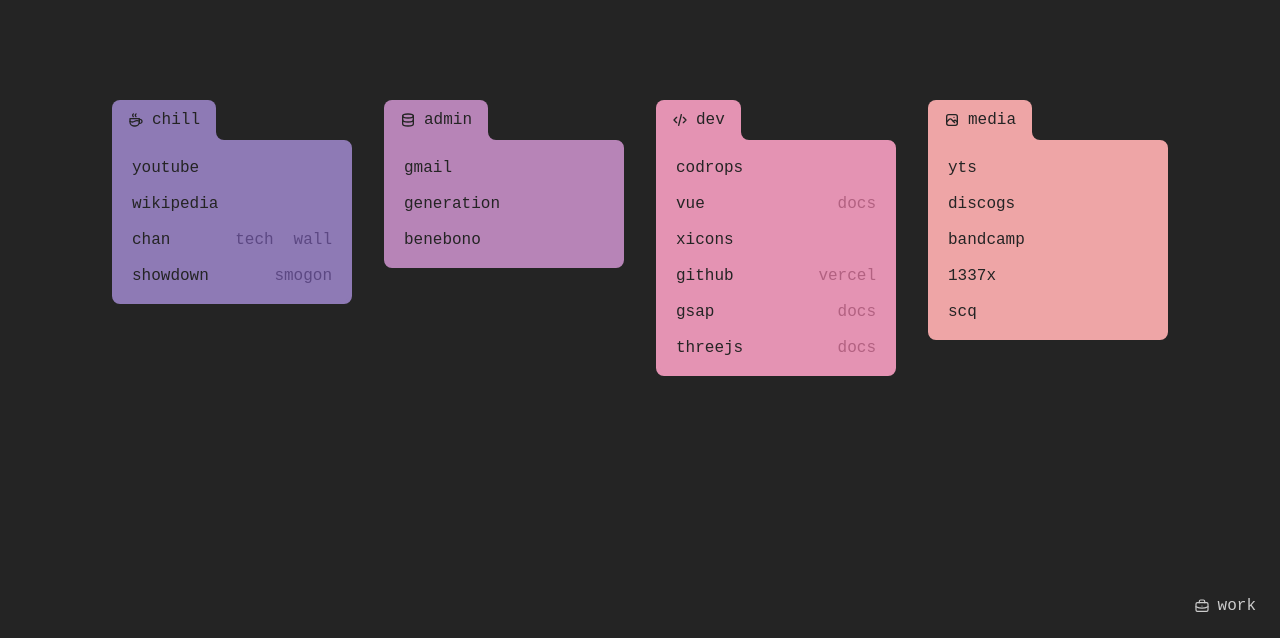
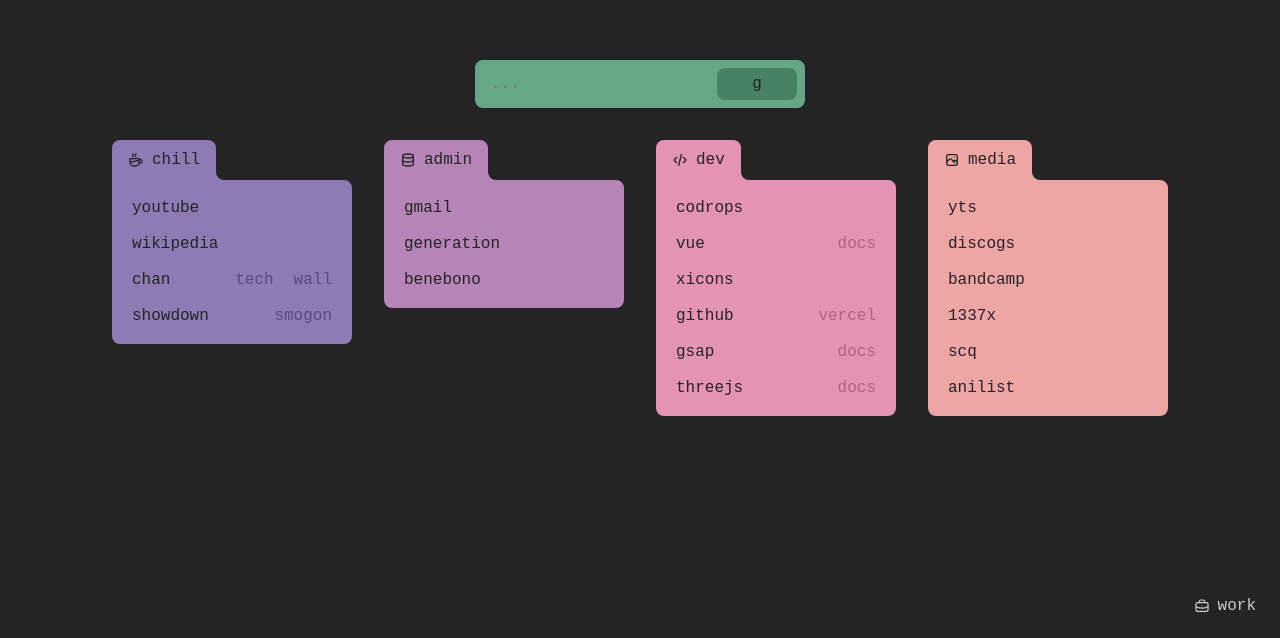
Before and after one commit to calamina/net, a Vue app: page / in a window 1280 px wide. Shown: the part 162-800 px from the top of the page. Built offline with nearby package versions, Linux system fonts and the light colour scheme; a web font is replaced by a local one.

Commit message:
add searchBar / remove searches from links / remove search in link sections

```diff
--- a/src/components/linkSection.vue
+++ b/src/components/linkSection.vue
@@ -1,6 +1,5 @@
 <script setup lang="ts">
 import type Link from '@/models/link'
-import { ref, type Ref } from 'vue'
 import { useStorage } from '@vueuse/core'
 
 const props = defineProps({
@@ -13,25 +12,10 @@
 const altColor = adjust(props.color ?? '#000', -20)
 const altColor2 = adjust(props.color ?? '#000', -50)
 
-console.debug(altColor)
-
 const flag = useStorage('work-active', false) // returns Ref<boolean>
 
-
-const activeSearch: Ref<number | null> = ref(null)
-
-const switchSearch = (index: number) => {
-  activeSearch.value !== index ? activeSearch.value = index : activeSearch.value = null
-  if(activeSearch.value == index) {
-    setTimeout(() => {
-      const input = document.getElementById('search' + index) as HTMLInputElement
-      input?.focus()
-    }, 0)
-  }
-}
-
 function adjust(color: string, amount: number) {
-    return '#' + color.replace(/^#/, '').replace(/../g, color => ('0'+Math.min(255, Math.max(0, parseInt(color, 16) + amount)).toString(16)).substr(-2));
+  return '#' + color.replace(/^#/, '').replace(/../g, color => ('0' + Math.min(255, Math.max(0, parseInt(color, 16) + amount)).toString(16)).substr(-2))
 }
 </script>
 
@@ -43,32 +27,19 @@
     </h2>
     <nav class="link-section__list">
       <div class="link-section__link" v-for="(link, index) in links" :key="index">
-        <a
-          v-if="activeSearch !== index"
-          :href="link.url"
-          class="link-section__item">
+        <a :href="link.url" class="link-section__item">
           {{ link.name }}
         </a>
-        <a
-          v-for="(alt, index) in link.alt" :key="index"
-          :href="alt.url"
+        <a v-for="(alt, index) in link.alt" :key="index" :href="alt.url"
           class="link-section__item link-section__item--alt">
           {{ alt.name }}
         </a>
-        <form class="link-section__form" v-if="link.search && activeSearch === index" :action="link.search.url">
-          <input @blur="switchSearch(index)" :id="'search' + index" class="link-section__search" type="text" :name="link.search.query" autocomplete="off" />
-        </form>
-        <!-- <button v-if="link.search && activeSearch !== index" class="link-section__switch" @click="switchSearch(index)">◈</button> -->
-        <!-- <button v-if="link.search && activeSearch !== index" class="link-section__switch" @click="switchSearch(index)">
-          <svg xmlns="http://www.w3.org/2000/svg" xmlns:xlink="http://www.w3.org/1999/xlink" viewBox="0 0 24 24"><g fill="none" stroke="currentColor" stroke-width="2" stroke-linecap="round" stroke-linejoin="round"><path d="M3 12l3 3l3-3l-3-3z"></path><path d="M15 12l3 3l3-3l-3-3z"></path><path d="M9 6l3 3l3-3l-3-3z"></path><path d="M9 18l3 3l3-3l-3-3z"></path></g></svg>
-        </button> -->
       </div>
     </nav>
   </div>
 </template>
 
 <style scoped lang="scss">
-
 .link-section {
   display: flex;
   flex-direction: column;
@@ -93,7 +64,8 @@
       height: 1rem;
     }
 
-    &::before, &::after {
+    &::before,
+    &::after {
       position: absolute;
       right: -0.5rem;
       bottom: 0;
@@ -106,6 +78,7 @@
       z-index: 50;
       background-color: v-bind(color);
     }
+
     &::after {
       z-index: 100;
       border-bottom-left-radius: 0.5rem;
@@ -161,35 +134,5 @@
       width: fit-content;
     }
   }
-
-  &__search {
-    font-size: 1rem;
-    height: 2rem;
-    border: none;
-    color: #242424;
-    padding: 0 0.5rem;
-    font-style: oblique;
-    background-color: v-bind(color);
-    outline: none;
-    width: 14rem;
-    width: 100%;
-  }
-
-  &__switch {
-    width: 2rem;
-    height: 2rem;
-    border-radius: 0.5rem;
-    padding: 0.3rem;
-    background-color: transparent;
-    color: v-bind(color);
-    color: #242424;
-    border: none;
-    outline: none;
-    cursor: pointer;
-
-    &:hover {
-      background-color: v-bind(altColor);
-    }
-  }
 }
 </style>
--- /dev/null
+++ b/src/components/searchBar.vue
@@ -0,0 +1,70 @@
+<script setup lang="ts">
+import searches from '@/data/searches.json'
+import { ref } from 'vue'
+
+const activeSearch = ref({ name: 'g', url: 'https://www.google.com/search?hl=en&', query: 'q' })
+
+const input = ref('')
+
+function setSearch() {
+  const net: RegExpMatchArray | string = input.value.match(/[!][a-z0-9]+$/)!;
+
+  if(!net?.length) return
+
+  const search  = searches.find(
+    search => search.name === net[0].slice(1))
+
+  if(!search) return
+
+  input.value = input.value.replace(net[0], '');
+  activeSearch.value = search
+}
+</script>
+
+<template>
+  <div class="search">
+    <form :action="activeSearch.url">
+      <input v-model="input" @keyup="setSearch()" class="input" type="text" :name="activeSearch.query" autocomplete="off" autofocus placeholder="...">
+    </form>
+    <button class="button">
+      {{activeSearch.name}}
+    </button>
+  </div>
+</template>
+
+<style scoped lang="scss">
+
+.search {
+  display: flex;
+  flex-flow: row;
+  align-items: center;
+  justify-content: center;
+  gap: 0.5rem;
+  border-radius: 0.5rem;
+  padding: 0.5rem;
+  background-color: #66a886;
+  height: 3rem;
+}
+
+form {
+  height: 100%;
+  .input {
+    height: 100%;
+    padding: 0.5rem;
+    border-radius: 0.5rem;
+    border: none;
+    outline: none;
+    background-color: transparent;
+  }
+}
+
+.button {
+  height: 100%;
+  background-color: transparent;
+  border: none;
+  border-radius: 0.5rem;
+  color: #242424;
+  width: 5rem;
+  background-color: #468263;
+}
+</style>
--- a/src/data/links.json
+++ b/src/data/links.json
@@ -41,19 +41,11 @@
     "links": [
       {
         "name": "youtube",
-        "url": "https://youtube.com",
-        "search": {
-          "url": "https://www.youtube.com/results",
-          "query": "search_query"
-        }
+        "url": "https://youtube.com"
       },
       {
         "name": "wikipedia",
-        "url": "https://en.wikipedia.org/wiki/Main_Page",
-        "search": {
-          "url": "https://en.wikipedia.org/w/index.php",
-          "query": "search"
-        }
+        "url": "https://en.wikipedia.org/wiki/Main_Page"
       },
       {
         "name": "chan",
@@ -126,43 +118,27 @@
     "links": [
       {
         "name": "yts",
-        "url": "https://yts.homes/",
-        "search": {
-          "url": "https://yts.homes/search",
-          "query": "q"
-        }
+        "url": "https://yts.homes/"
       },
       {
         "name": "discogs",
-        "url": "https://discogs.org",
-        "search": {
-          "url": "https://www.discogs.com/search/",
-          "query": "q"
-        }
+        "url": "https://discogs.org"
       },
       {
         "name": "bandcamp",
-        "url": "https://bandcamp.com/",
-        "search": {
-          "url": "https://www.discogs.com/search/",
-          "query": "q"
-        }
+        "url": "https://bandcamp.com/"
       },
       {
         "name": "1337x",
-        "url": "https://1337xxx.to",
-        "search": {
-          "url": "https://www.1337xxx.to/search/",
-          "query": ""
-        }
+        "url": "https://1337xxx.to"
       },
       {
         "name": "scq",
-        "url": "https://senscritique.com",
-        "search": {
-          "url": "https://www.senscritique.com/search",
-          "query": "query"
-        }
+        "url": "https://senscritique.com"
+      },
+      {
+        "name": "anilist",
+        "url": "https://anilist.co/home"
       }
     ]
   }
--- /dev/null
+++ b/src/data/searches.json
@@ -0,0 +1,47 @@
+[
+  {
+    "name": "yt",
+      "url": "https://www.youtube.com/results",
+      "query": "search_query"
+  },
+  {
+    "name": "w",
+      "url": "https://en.wikipedia.org/w/index.php",
+      "query": "search"
+  },
+  {
+    "name": "yts",
+      "url": "https://yts.homes/search",
+      "query": "q"
+  },
+  {
+    "name": "dis",
+      "url": "https://www.discogs.com/search/",
+      "query": "q"
+  },
+  {
+    "name": "bc",
+      "url": "https://www.discogs.com/search/",
+      "query": "q"
+  },
+  {
+    "name": "1337",
+      "url": "https://www.1337xxx.to/search/",
+      "query": ""
+  },
+  {
+    "name": "scq",
+      "url": "https://www.senscritique.com/search",
+      "query": "query"
+  },
+  {
+    "name": "ani",
+      "url": "https://anilist.co/search/anime?sort=SEARCH_MATCH",
+      "query": "search"
+  },
+  {
+    "name": "g",
+      "url": "https://www.google.com/search?hl=en&",
+      "query": "q"
+  }
+]
--- a/src/models/link.ts
+++ b/src/models/link.ts
@@ -3,5 +3,4 @@
   url: string
   altName?: string
   alt?: { name: string; url: string }[]
-  search?: { url: string; query: string }
 }
--- a/src/views/HomeView.vue
+++ b/src/views/HomeView.vue
@@ -1,20 +1,20 @@
 <script setup lang="ts">
 import linkSection from '@/components/linkSection.vue'
+import searchBar from '@/components/searchBar.vue'
 import links from '@/data/links.json'
-import { ref, computed } from 'vue'
 import { useStorage } from '@vueuse/core'
 
-const flag = useStorage('work-active', false) // returns Ref<boolean>
-const workOn = computed(() => flag.value ? '5' : '4')
+const work = useStorage('work-active', false) // returns Ref<boolean>
 
 function toggleWork() {
-  flag.value = !flag.value
+  work.value = !work.value
 }
 
 </script>
 
 <template>
   <main>
+    <searchBar />
     <div class="links">
       <linkSection
       v-for="(section, index) in links"
@@ -25,7 +25,7 @@
         :links="section.links"
         :icon="section.icon" />
     </div>
-    <button class="toggleWork" :class="{activeWork: flag}" @click="toggleWork()">
+    <button class="toggleWork" :class="{activeWork: work}" @click="toggleWork()">
       <svg  xmlns='http://www.w3.org/2000/svg' xmlns:xlink='http://www.w3.org/1999/xlink' viewBox='0 0 24 24'><g fill='none' stroke='currentColor' stroke-width='1.75' stroke-linecap='round' stroke-linejoin='round'><rect x='3' y='7' width='18' height='13' rx='2'></rect><path d='M8 7V5a2 2 0 0 1 2-2h4a2 2 0 0 1 2 2v2'></path><path d='M12 12v.01'></path><path d='M3 13a20 20 0 0 0 18 0'></path></g></svg>
       work
     </button>
@@ -45,8 +45,8 @@
 }
 
 .links {
-  display: grid;
-  grid-template-columns: repeat(v-bind(workOn), 1fr);
+  display: flex;
+  flex-flow: row;
   align-items: start;
   justify-content: center;
   gap: 2rem;
@@ -80,15 +80,7 @@
 
 @media screen and (max-width: 1024px) {
   .links {
-    display: grid;
-    grid-template-columns: repeat(2, 1fr);
-  }
-}
-
-@media screen and (max-width: 700px) {
-  .links {
-    display: grid;
-    grid-template-columns: 1fr;
+    flex-flow: column;
   }
 }
 </style>
```
